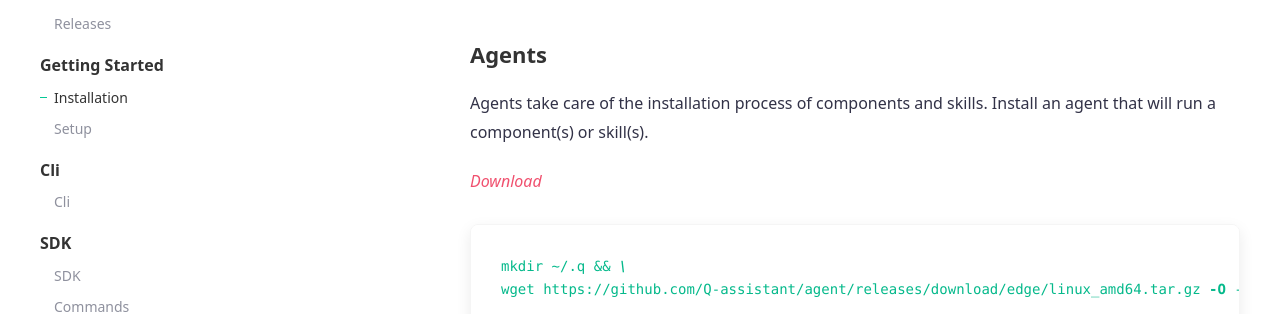
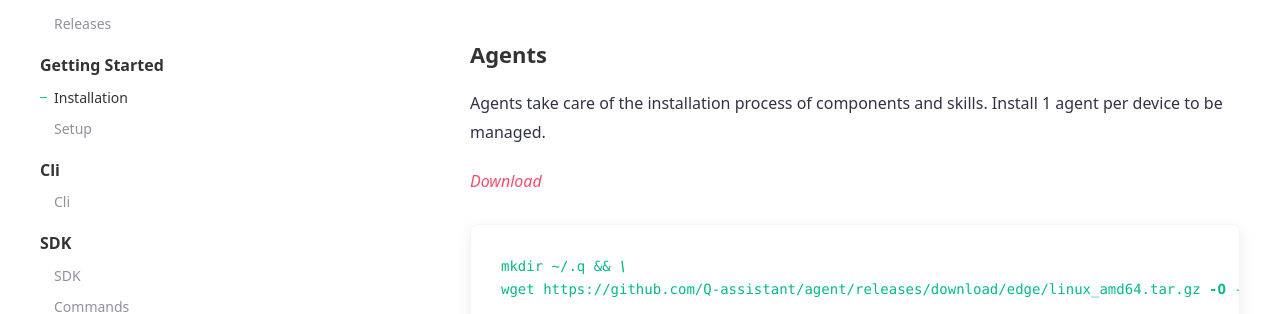
Before and after one commit to techger/Q-assistant.github.io, a Jekyll site: the page built from _docs/installation.md, in a window 1280 px wide and 900 px high, scrolled down 438 px. Shown: the part 168-482 px from the top of the window. Built offline with Jekyll 4.4.1, drawn with Linux system fonts in a browser that asks for light colours.

Commit message:
Writing documentation.

````diff
--- a/_docs/installation.md
+++ b/_docs/installation.md
@@ -16,7 +16,7 @@ tags: [installation, setup]
 
 ### Agents
 Agents take care of the installation process of components and skills.
-Install an agent that will run a component(s) or skill(s).
+Install 1 agent per device to be managed.
 
 *Download*
 ```bash
````
